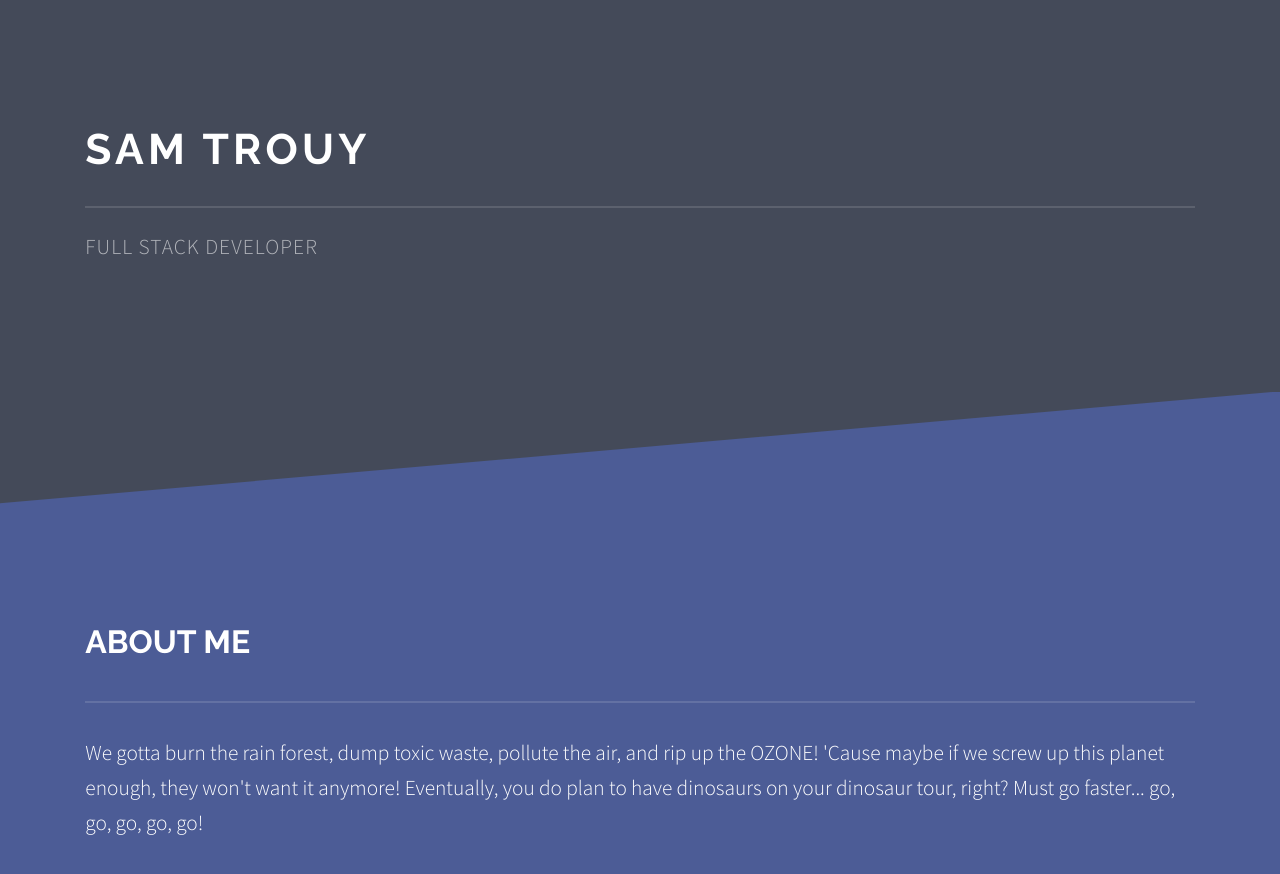
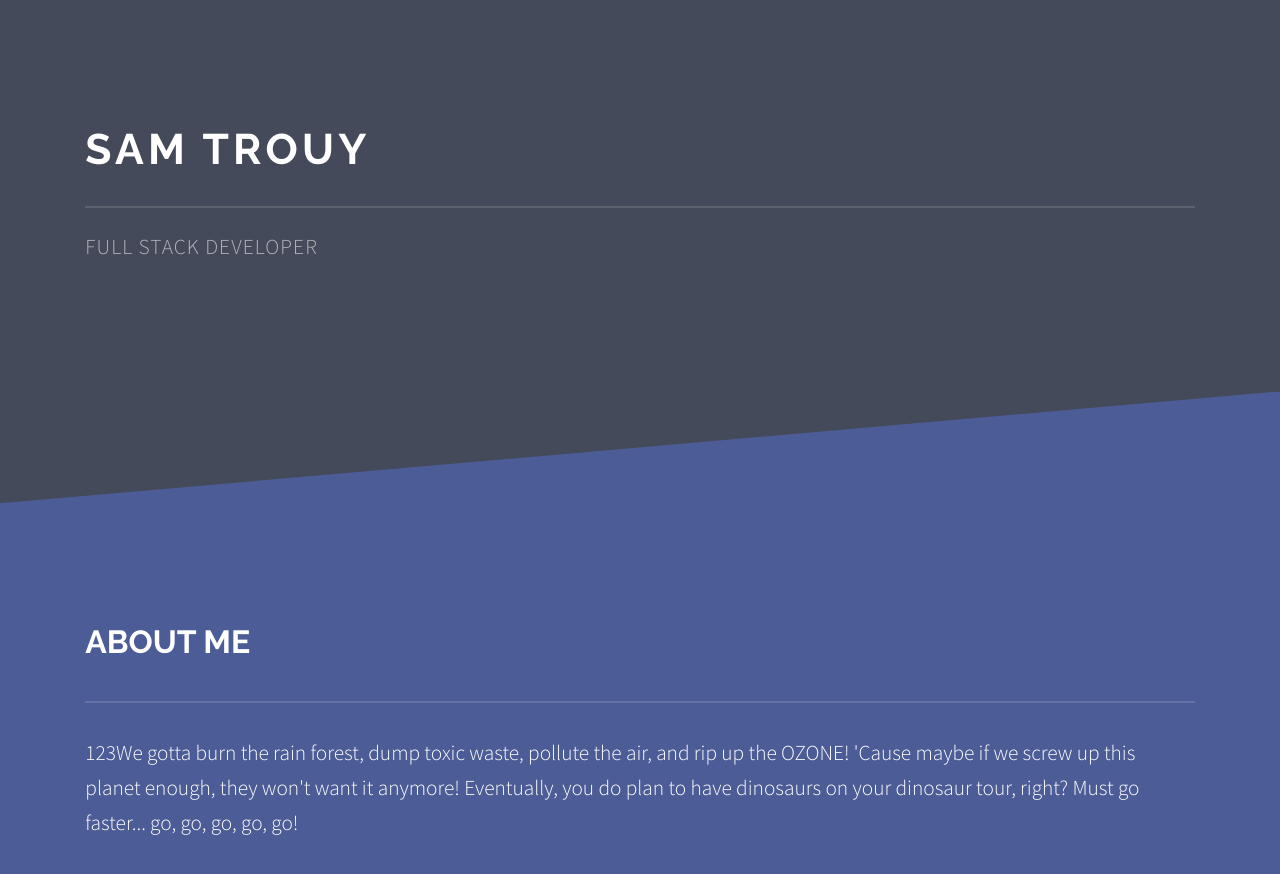
Before and after one commit to smltr/mysite, a plain HTML site: page site/index.html in a window 1280 px wide. Shown: the top 874 px of the page. Drawn offline with Linux system fonts and the light colour scheme.

Commit message:
testing github actions

```diff
--- a/site/index.html
+++ b/site/index.html
@@ -60,7 +60,7 @@
             <div class="section-right" id="aboutme">
                 <div class="wrapper">
                     <h2>About Me</h2>
-                    <p>We gotta burn the rain forest, dump toxic waste, pollute the air, and rip up the OZONE! 'Cause maybe if we screw up this planet enough, they won't want it anymore! Eventually, you do plan to have dinosaurs on your dinosaur tour, right? Must go faster... go, go, go, go, go!
+                    <p>123We gotta burn the rain forest, dump toxic waste, pollute the air, and rip up the OZONE! 'Cause maybe if we screw up this planet enough, they won't want it anymore! Eventually, you do plan to have dinosaurs on your dinosaur tour, right? Must go faster... go, go, go, go, go!
                     </p>
                 </div>
             </div>
```
